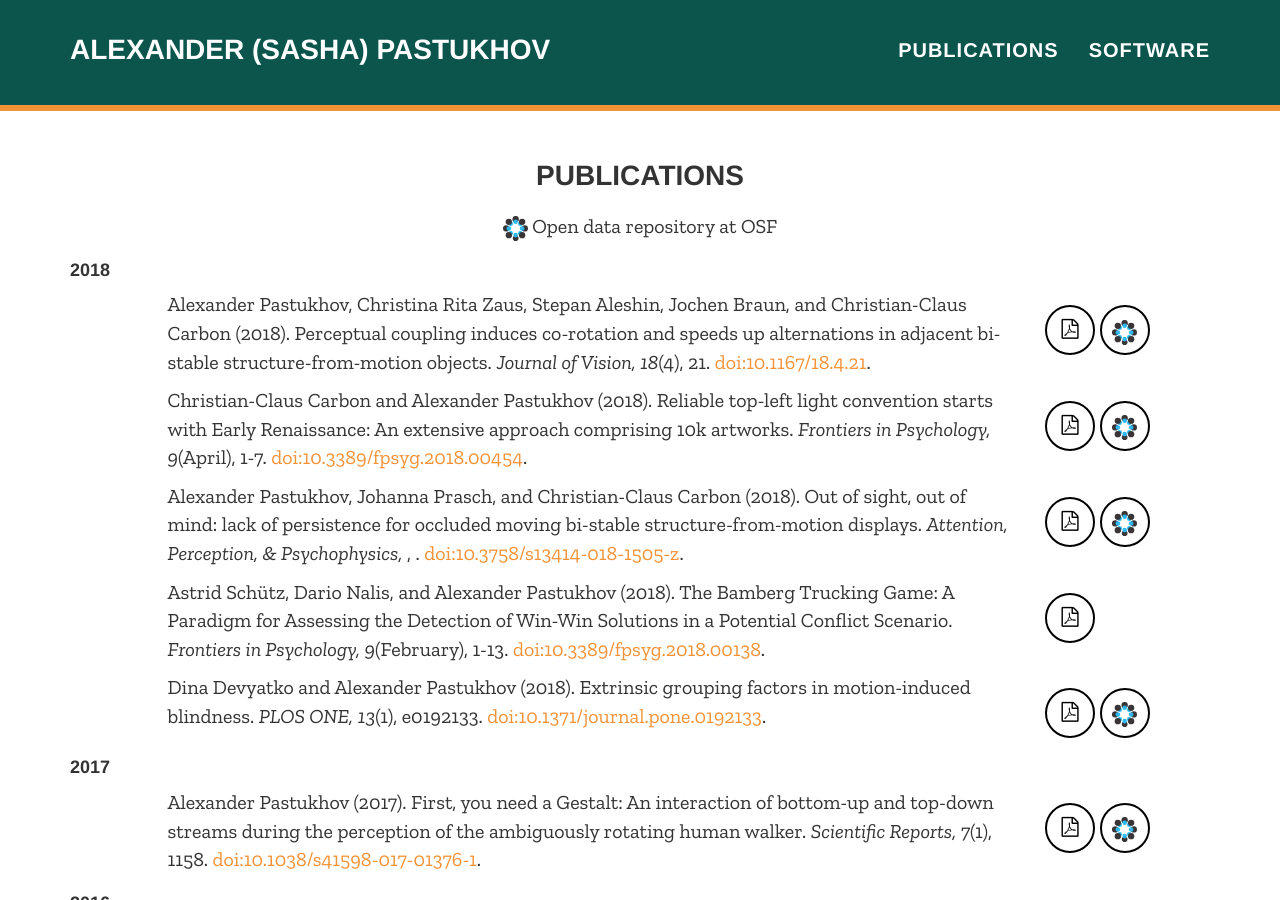
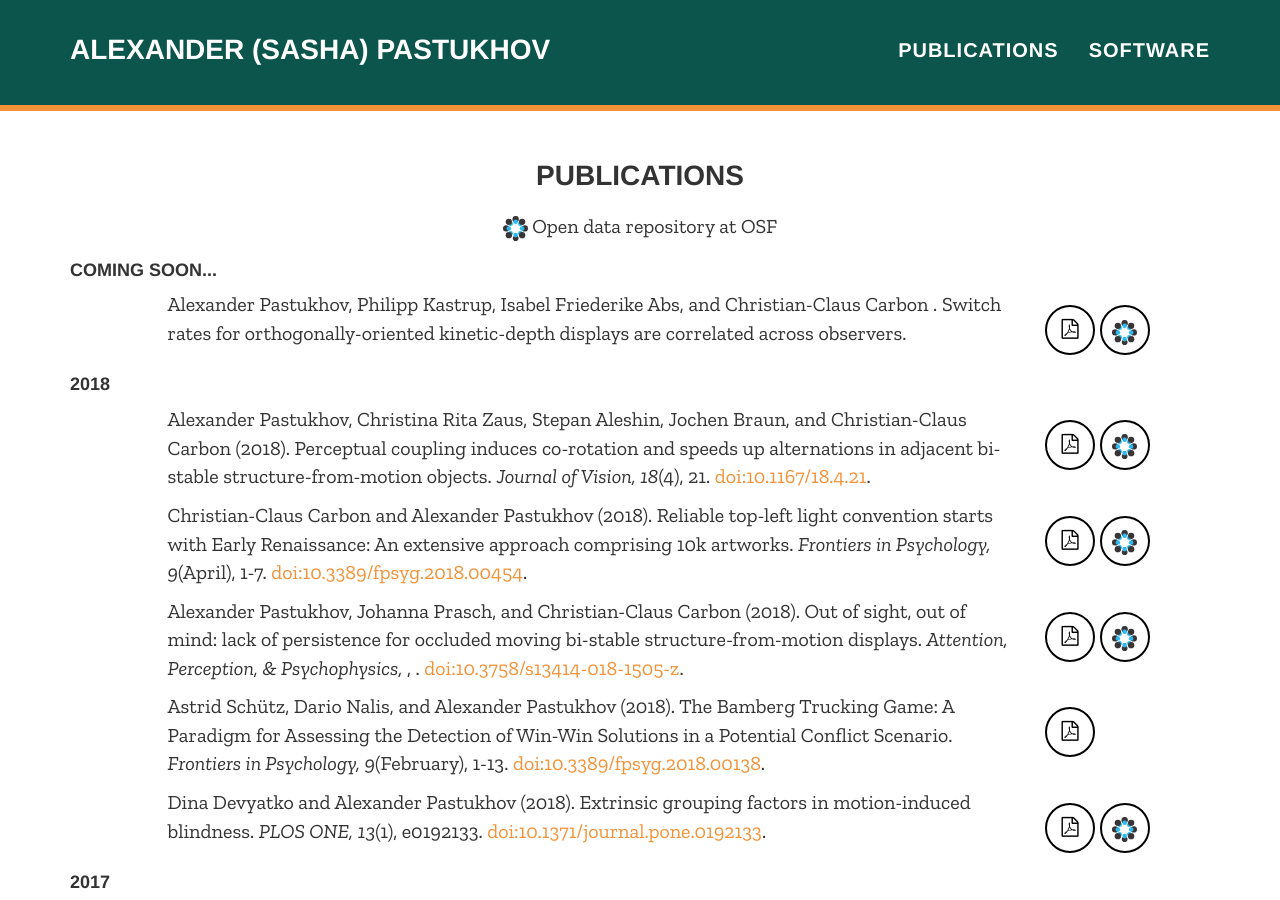
Before and after one commit to alexander-pastukhov/alexander-pastukhov.github.io, a Jekyll site: the page built from index.html, in a window 1280 px wide and 900 px high, scrolled down 403 px. Built offline with Jekyll 4.4.1, drawn with Linux system fonts in a browser that asks for light colours; nearby versions of some CDN libraries; some web fonts are replaced.

Commit message:
Added upcoming JoV paper on switch rates in orthogonal KDEs

```diff
--- a/_data/publications.yml
+++ b/_data/publications.yml
@@ -1,3 +1,14 @@
+- title: "Switch rates for orthogonally-oriented kinetic-depth displays are correlated across observers"
+  journal: Journal of Vision
+  year: 3000
+  authors:
+    - Alexander Pastukhov
+    - Philipp Kastrup
+    - Isabel Friederike Abs
+    - Christian-Claus Carbon
+  pdf: Pastukhov, Kastrup, Abs, Carbon - 2019 - Switch rates for orthogonally-oriented kinetic-depth displays are correlated across observers.pdf
+  osf: https://osf.io/t2p5q/
+
 - title: "Perceptual coupling induces co-rotation and speeds up alternations in adjacent bi-stable structure-from-motion objects"
   journal: Journal of Vision
   year: 2018
```
Also changed, not shown: 1 other file.
